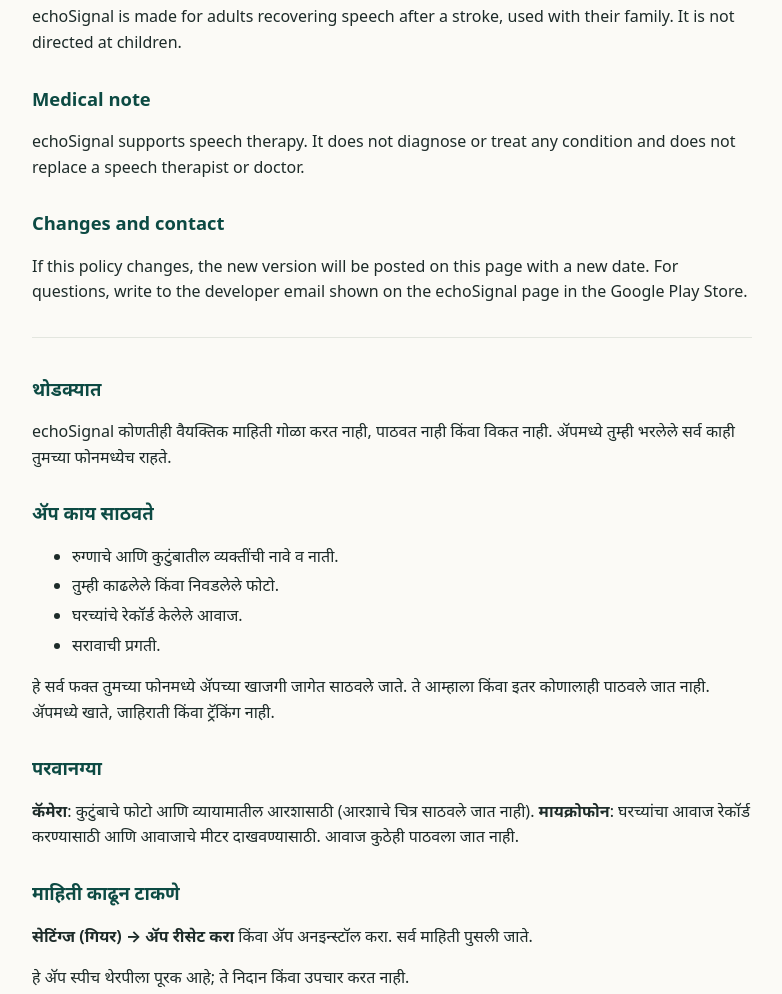
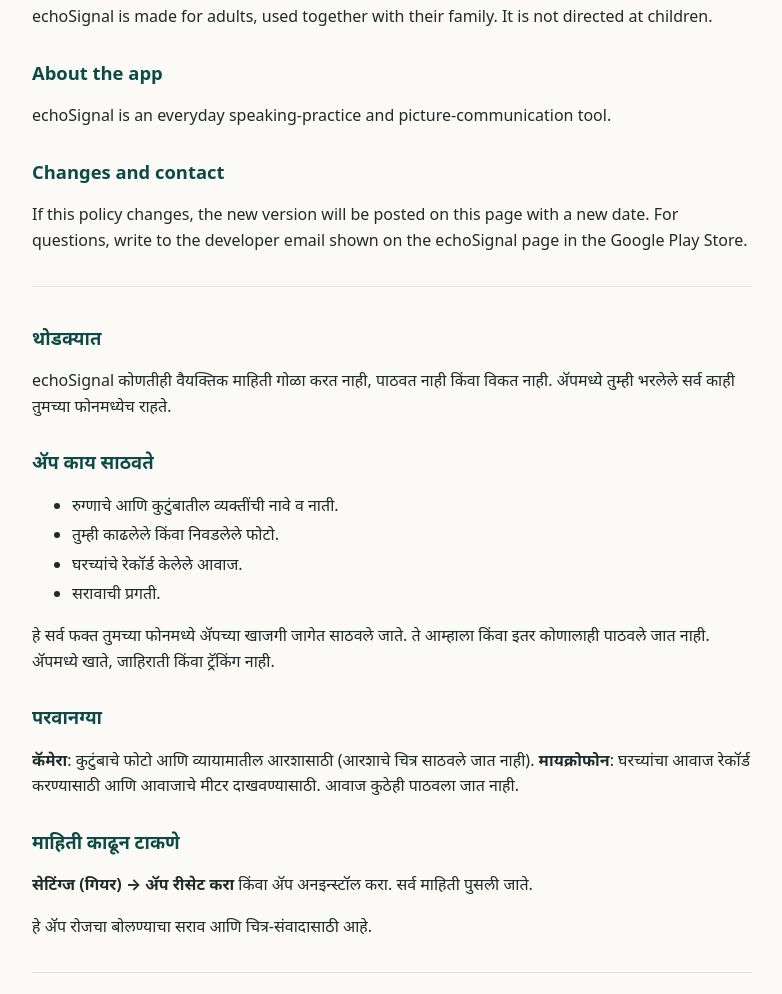
Before and after one commit to abhijeetkapse23/BolSetu, a plain HTML site: page docs/privacy.html in a window 1280 px wide. Shown: the part 1037-2031 px from the top of the page, without its empty margins (248-1030 px from the left). Drawn offline with Linux system fonts and the light colour scheme.

Commit message:
Remove stroke and medical wording from app, privacy policy and store graphics
Co-Authored-By: Claude Opus 5.5 <noreply@anthropic.com>
Claude-Session: https://claude.ai/code/session_01Q1JWSrpUWfxXFegfFopMgN

```diff
--- a/docs/privacy.html
+++ b/docs/privacy.html
@@ -43,10 +43,10 @@
 <p>Use <b>Settings (gear) → Reset app</b> to delete everything, or uninstall the app. Because nothing is stored outside your phone, there is nothing left for us to delete.</p>
 
 <h2>Children</h2>
-<p>echoSignal is made for adults recovering speech after a stroke, used with their family. It is not directed at children.</p>
+<p>echoSignal is made for adults, used together with their family. It is not directed at children.</p>
 
-<h2>Medical note</h2>
-<p>echoSignal supports speech therapy. It does not diagnose or treat any condition and does not replace a speech therapist or doctor.</p>
+<h2>About the app</h2>
+<p>echoSignal is an everyday speaking-practice and picture-communication tool.</p>
 
 <h2>Changes and contact</h2>
 <p>If this policy changes, the new version will be posted on this page with a new date. For questions, write to the developer email shown on the echoSignal page in the Google Play Store.</p>
@@ -67,7 +67,7 @@
 <p><b>कॅमेरा</b>: कुटुंबाचे फोटो आणि व्यायामातील आरशासाठी (आरशाचे चित्र साठवले जात नाही). <b>मायक्रोफोन</b>: घरच्यांचा आवाज रेकॉर्ड करण्यासाठी आणि आवाजाचे मीटर दाखवण्यासाठी. आवाज कुठेही पाठवला जात नाही.</p>
 <h2>माहिती काढून टाकणे</h2>
 <p><b>सेटिंग्ज (गियर) → ॲप रीसेट करा</b> किंवा ॲप अनइन्स्टॉल करा. सर्व माहिती पुसली जाते.</p>
-<p>हे ॲप स्पीच थेरपीला पूरक आहे; ते निदान किंवा उपचार करत नाही.</p>
+<p>हे ॲप रोजचा बोलण्याचा सराव आणि चित्र-संवादासाठी आहे.</p>
 </section>
 
 <section id="hi" lang="hi">
@@ -85,7 +85,7 @@
 <p><b>कैमरा</b>: परिवार की फ़ोटो और अभ्यास में आईने के लिए (आईने की तस्वीर सहेजी नहीं जाती)। <b>माइक्रोफ़ोन</b>: परिवार की आवाज़ रिकॉर्ड करने और आवाज़ का मीटर दिखाने के लिए। आवाज़ कहीं भेजी नहीं जाती।</p>
 <h2>जानकारी हटाना</h2>
 <p><b>सेटिंग्स (गियर) → ऐप रीसेट करें</b> या ऐप अनइंस्टॉल करें। सारी जानकारी मिट जाती है।</p>
-<p>यह ऐप स्पीच थेरेपी का साथी है; यह निदान या इलाज नहीं करता।</p>
+<p>यह ऐप रोज़ के बोलने के अभ्यास और चित्र-संवाद के लिए है।</p>
 </section>
 </body>
 </html>
```
Also changed, not shown: www/index.html (+4 -4 lines), store/feature-graphic-1024x500.png, store/screenshots/en-1.png, store/screenshots/en-2.png, store/screenshots/en-3.png, store/screenshots/en-5.png, store/screenshots/en-6.png, store/screenshots/mr-1.png, 4 other files.
